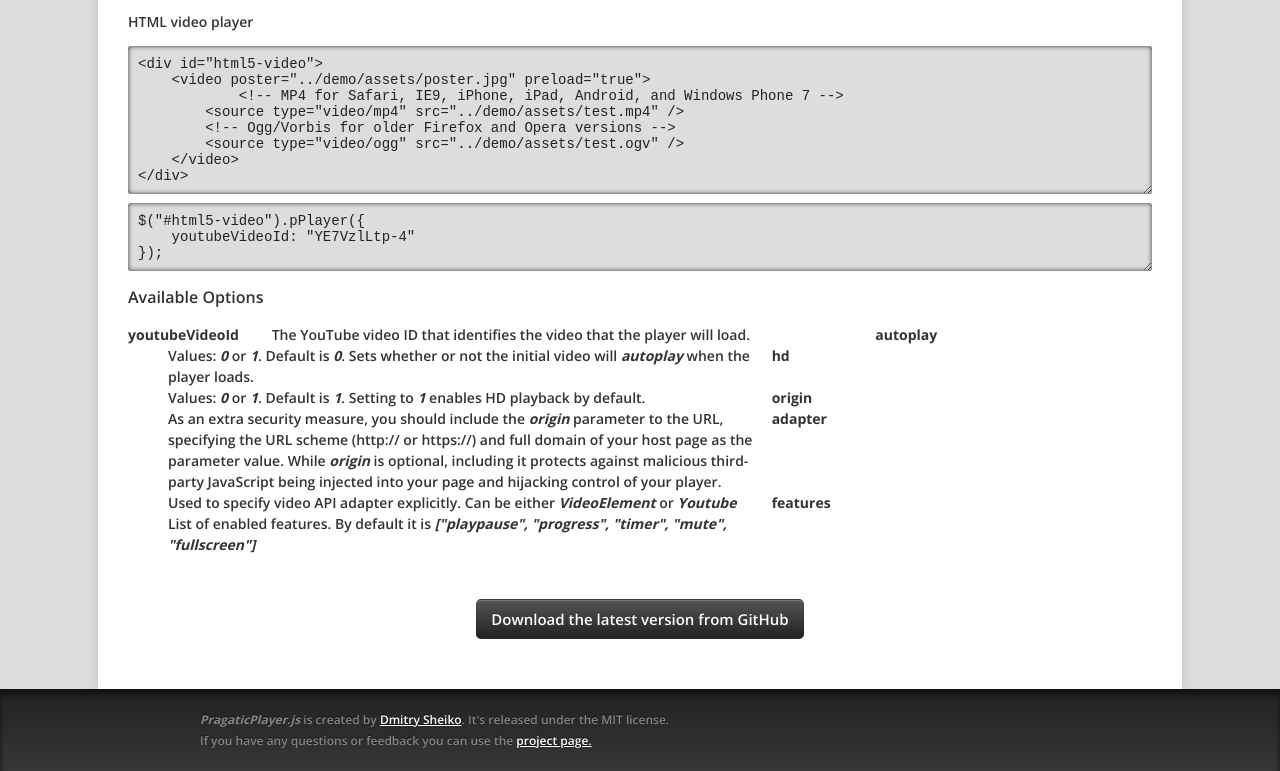
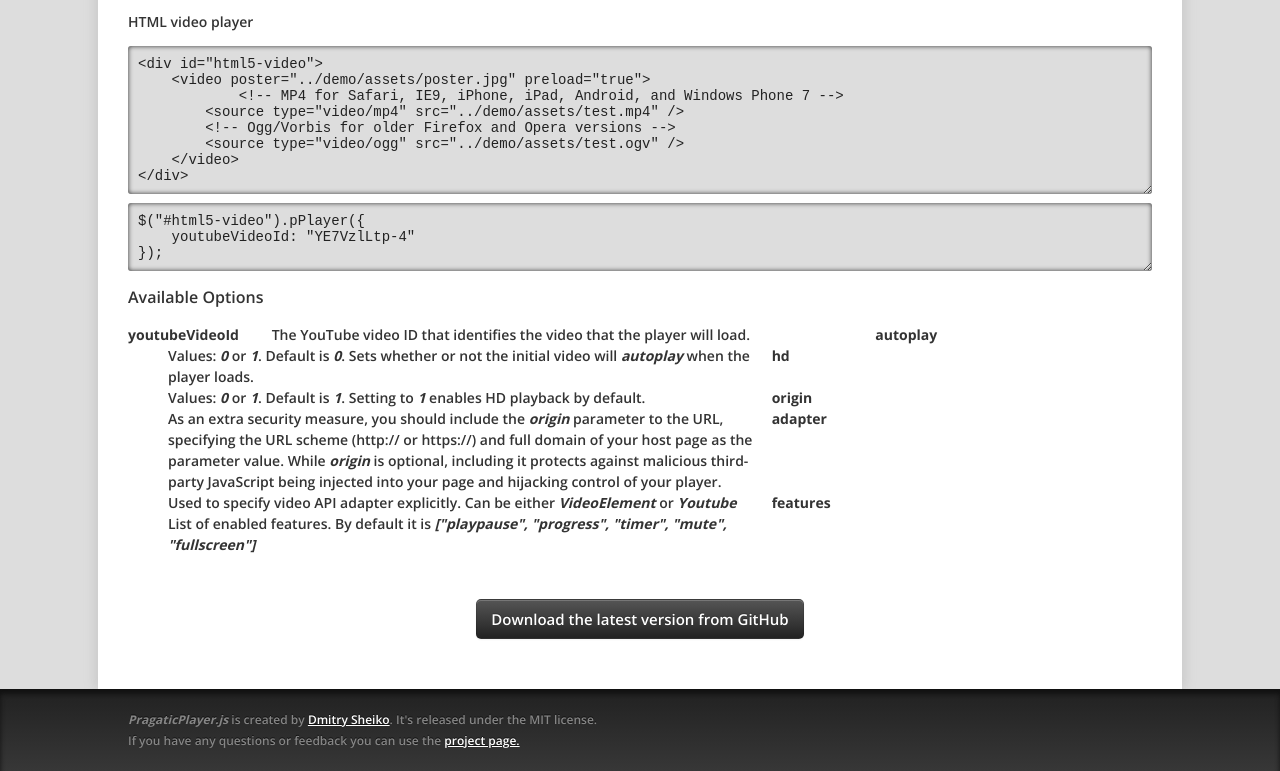
Before and after one commit to dsheiko/PragmaticPlayerJs, a website: page demo/index.html in a window 1280 px wide. Shown: the part 1950-2721 px from the top of the page. Drawn offline with nearby package versions, Linux system fonts and the light colour scheme.

Commit message:
Demo page CSS fixed

```diff
--- a/demo/assets/demo.css
+++ b/demo/assets/demo.css
@@ -101,7 +101,8 @@ body > footer {
 }
 body > footer > article {
     color: #868686;
-    width: 880px;
+    min-width: 880px;
+    max-width: 80%;
     font-size: 12px;
     padding: 20px 30px;
     margin: 0 auto;
```
